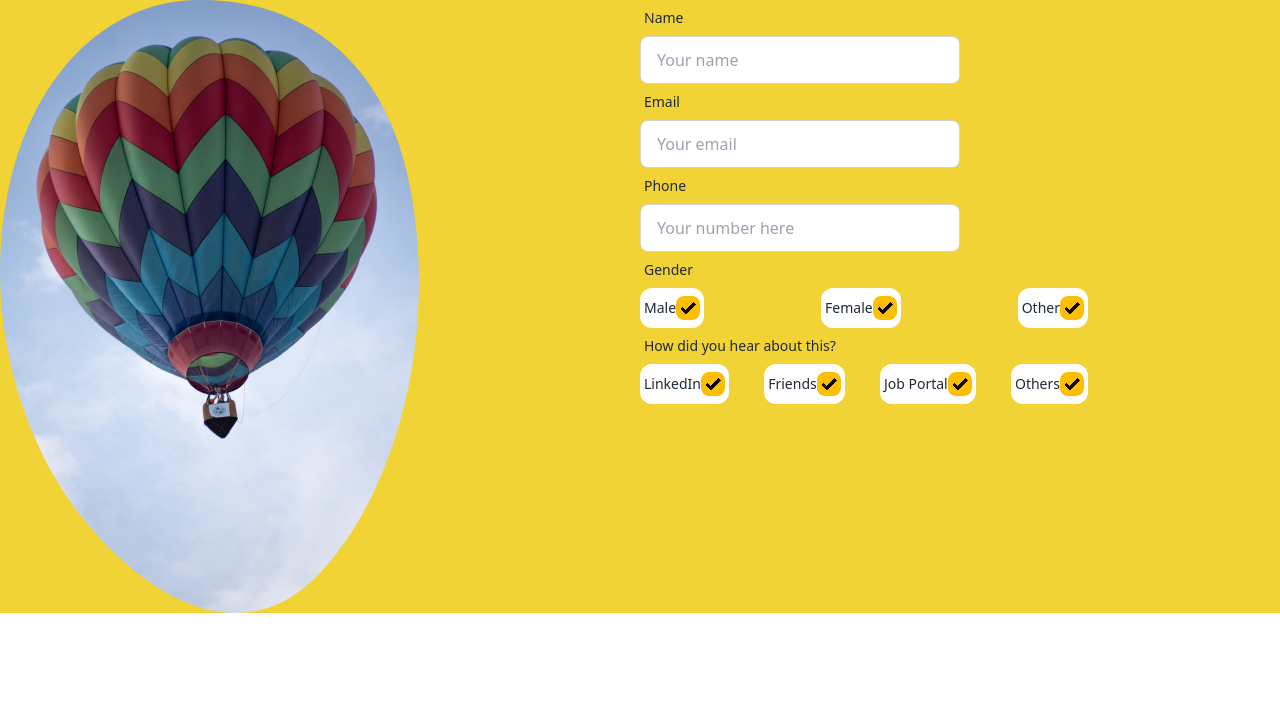
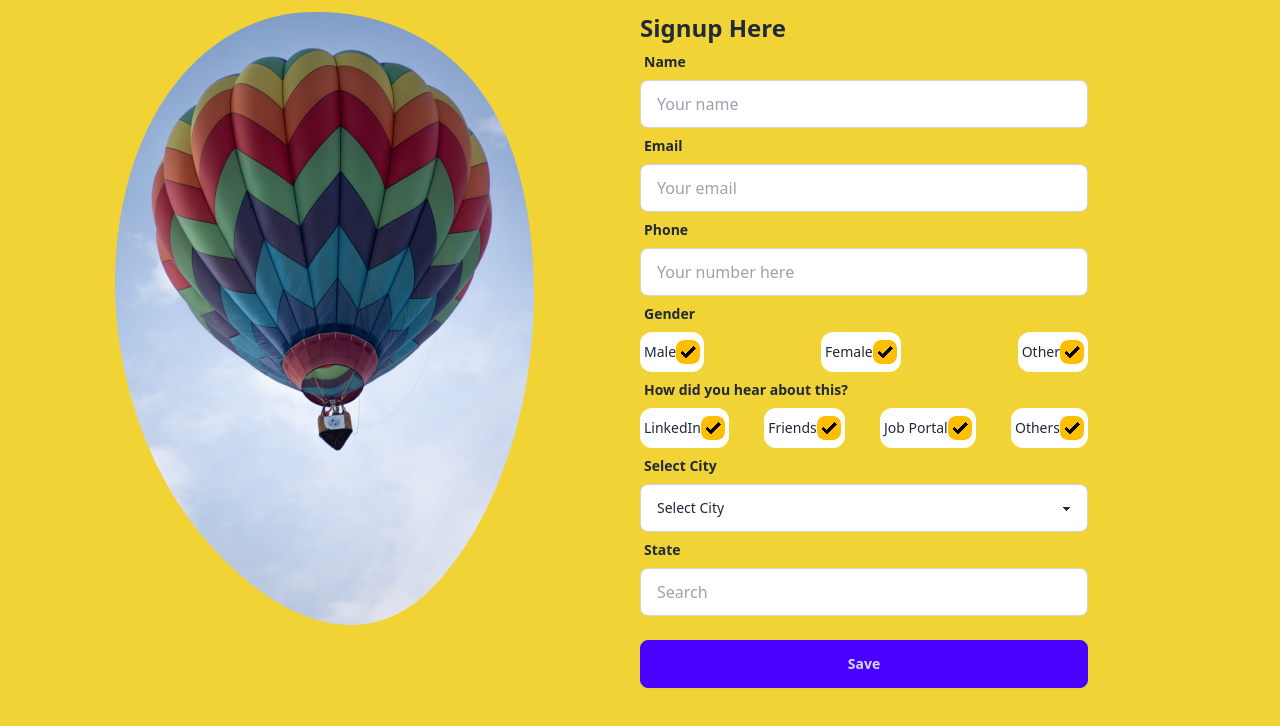
Before and after one commit to chand-stack/task-client-repo, a React (Vite) app: page /register in a window 1280 px wide. Shown: the top 726 px of the page. Built offline with nearby package versions, Linux system fonts and the light colour scheme.

Commit message:
Chore: login page added

```diff
--- a/src/Pages/Login/Login.jsx
+++ b/src/Pages/Login/Login.jsx
@@ -1,7 +1,39 @@
+import img from "../../assets/MainImage.png";
 const Login = () => {
   return (
-    <div>
-      <h1>this is login page</h1>
+    <div className="w-full bg-[#F2D335]">
+      <div className="container mx-auto grid md:grid-cols-2 items-center min-h-screen pt-3 px-2">
+        <div className="hidden md:contents">
+          <img className="mx-auto" src={img} alt="" />
+        </div>
+        <div>
+          <h1 className="text-2xl font-bold">Login Here</h1>
+
+          <label className="form-control w-full max-w-md">
+            <div className="label">
+              <span className="label-text font-semibold">Email</span>
+            </div>
+            <input
+              type="email"
+              placeholder="Your email"
+              className="input input-bordered w-full max-w-md"
+            />
+          </label>
+          <label className="form-control w-full max-w-md">
+            <div className="label">
+              <span className="label-text font-semibold">Password</span>
+            </div>
+            <input
+              type="number"
+              placeholder="Your number here"
+              className="input input-bordered w-full max-w-md"
+            />
+          </label>
+          <div className="form-control mt-6 max-w-md">
+            <button className="btn btn-primary">Login</button>
+          </div>
+        </div>
+      </div>
     </div>
   );
 };
--- a/src/Pages/Register/Register.jsx
+++ b/src/Pages/Register/Register.jsx
@@ -1,44 +1,46 @@
 import img from "../../assets/MainImage.png";
 const Register = () => {
   return (
-    <div className="container mx-auto bg-[#F2D335] grid md:grid-cols-2">
-      <div className="">
-        <img src={img} alt="" />
+    <div className="w-full bg-[#F2D335]">
+      <div className="container mx-auto grid md:grid-cols-2 min-h-screen pt-3 px-2">
+        <div className="hidden md:contents">
+          <img className="mx-auto" src={img} alt="" />
         </div>
         <div>
-        <label className="form-control w-full max-w-xs">
+          <h1 className="text-2xl font-bold">Signup Here</h1>
+          <label className="form-control w-full max-w-md">
             <div className="label">
-            <span className="label-text">Name</span>
+              <span className="label-text font-semibold">Name</span>
             </div>
             <input
               type="text"
               placeholder="Your name"
-            className="input input-bordered w-full max-w-xs"
+              className="input input-bordered w-full max-w-md"
             />
           </label>
-        <label className="form-control w-full max-w-xs">
+          <label className="form-control w-full max-w-md">
             <div className="label">
-            <span className="label-text">Email</span>
+              <span className="label-text font-semibold">Email</span>
             </div>
             <input
               type="email"
               placeholder="Your email"
-            className="input input-bordered w-full max-w-xs"
+              className="input input-bordered w-full max-w-md"
             />
           </label>
-        <label className="form-control w-full max-w-xs">
+          <label className="form-control w-full max-w-md">
             <div className="label">
-            <span className="label-text">Phone</span>
+              <span className="label-text font-semibold">Phone</span>
             </div>
             <input
               type="number"
               placeholder="Your number here"
-            className="input input-bordered w-full max-w-xs"
+              className="input input-bordered w-full max-w-md"
             />
           </label>
           <div className="form-control w-full max-w-md">
             <div className="label">
-            <span className="label-text">Gender</span>
+              <span className="label-text font-semibold">Gender</span>
             </div>
             <div className="flex justify-between gap-3 ">
               <label className="cursor-pointer label bg-white rounded-xl">
@@ -69,7 +71,9 @@ const Register = () => {
           </div>
           <div className="form-control w-full max-w-md">
             <div className="label">
-            <span className="label-text">How did you hear about this?</span>
+              <span className="label-text font-semibold">
+                How did you hear about this?
+              </span>
             </div>
             <div className="flex justify-between gap-3 ">
               <label className="cursor-pointer label bg-white rounded-xl">
@@ -106,6 +110,31 @@ const Register = () => {
               </label>
             </div>
           </div>
+          <div className="label">
+            <span className="label-text font-semibold">Select City</span>
+          </div>
+          <select className="select select-bordered w-full max-w-md">
+            <option disabled selected>
+              Select City
+            </option>
+            <option>Mumbai</option>
+            <option>Pune</option>
+            <option>Ahmedabad</option>
+          </select>
+          <div className="label">
+            <span className="label-text font-semibold">State</span>
+          </div>
+          <div>
+            <input
+              required
+              className="input input-bordered w-full max-w-md"
+              placeholder="Search"
+            />
+          </div>
+          <div className="form-control mt-6 max-w-md">
+            <button className="btn btn-primary">Save</button>
+          </div>
+        </div>
       </div>
     </div>
   );
```
Lines whose indentation alone changed are shown as unchanged.
